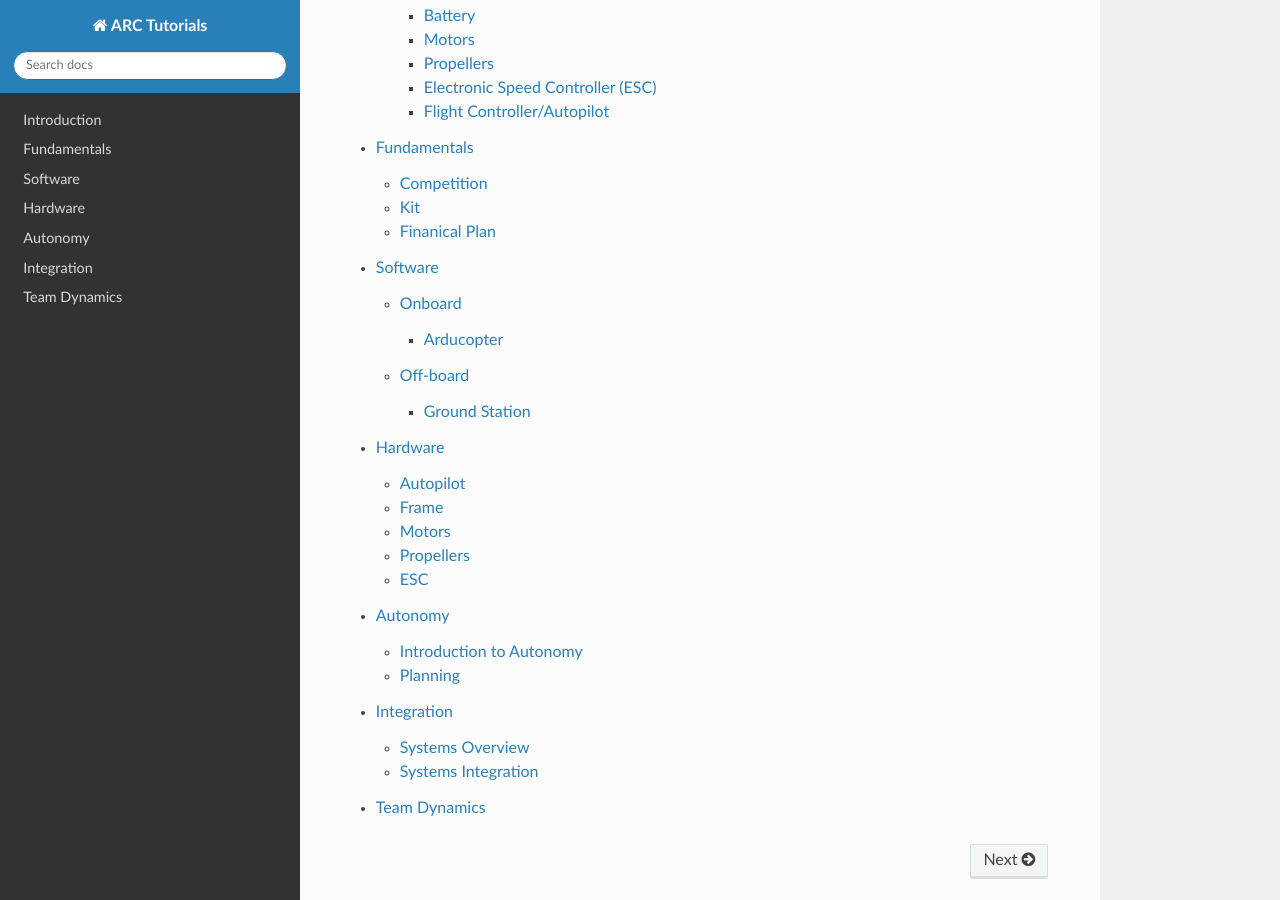
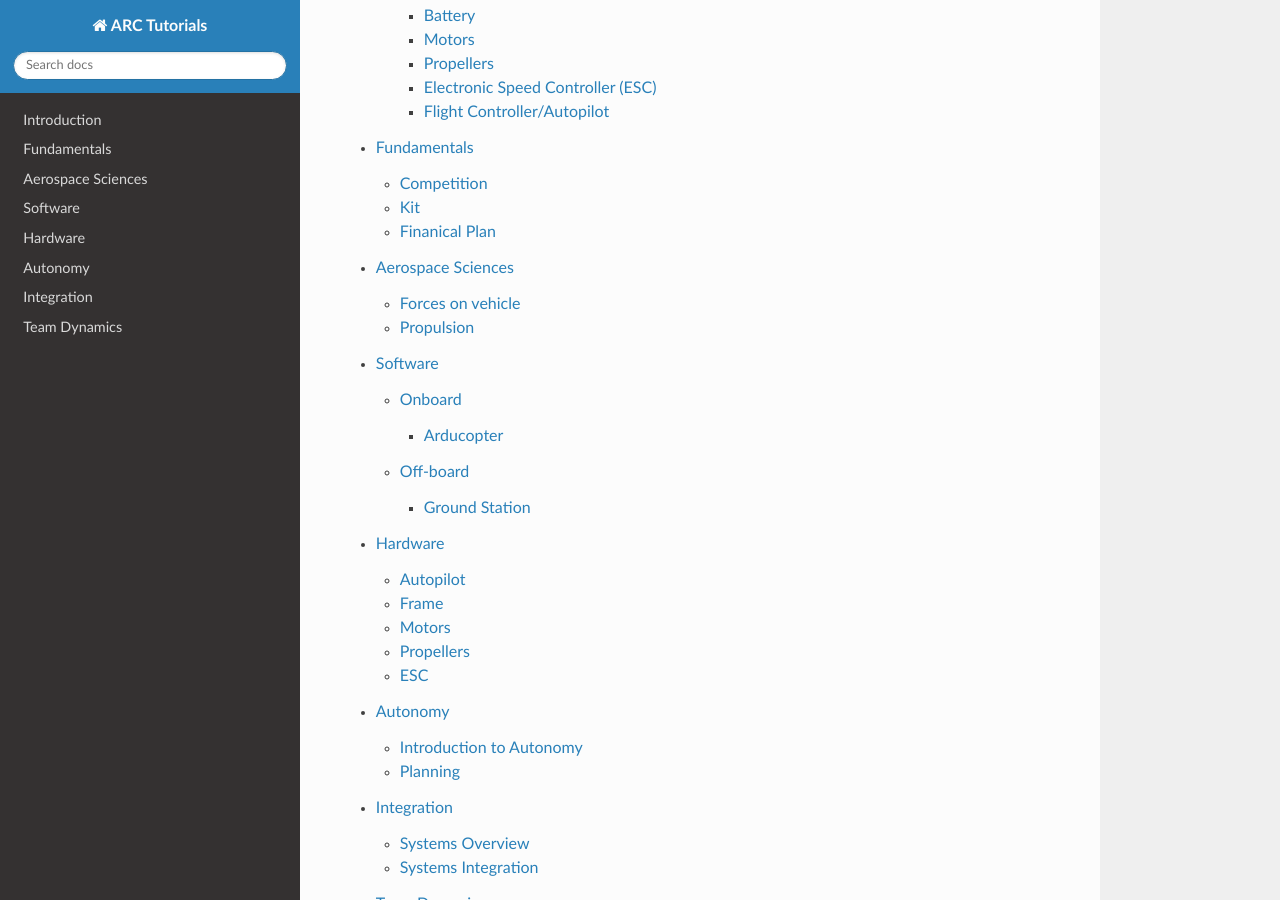
Before and after one commit to aeroroboticscomp/ARC_tutorials, a Sphinx documentation site: the page built from docs/source/index.rst, in a window 1280 px wide and 900 px high, scrolled down 540 px. Built offline with Sphinx 7.4.7 and the Read the Docs theme 2.0.0, drawn with Linux system fonts in a browser that asks for light colours.

Commit message:
Added aero page

```diff
--- /dev/null
+++ b/docs/source/aero.rst
@@ -0,0 +1,8 @@
+Aerospace Sciences
+==================
+
+Forces on vehicle
+*********
+
+Propulsion
+********
--- a/docs/source/index.rst
+++ b/docs/source/index.rst
@@ -15,6 +15,7 @@ This website was built to collect all the information/knowledge/experience neede
 
    Introduction <introduction>
    Fundamentals <fundamentals>
+   Aerospace Sciences <aero>
    Software <software>
    Hardware <hardware>
    Autonomy <autonomy>
```
